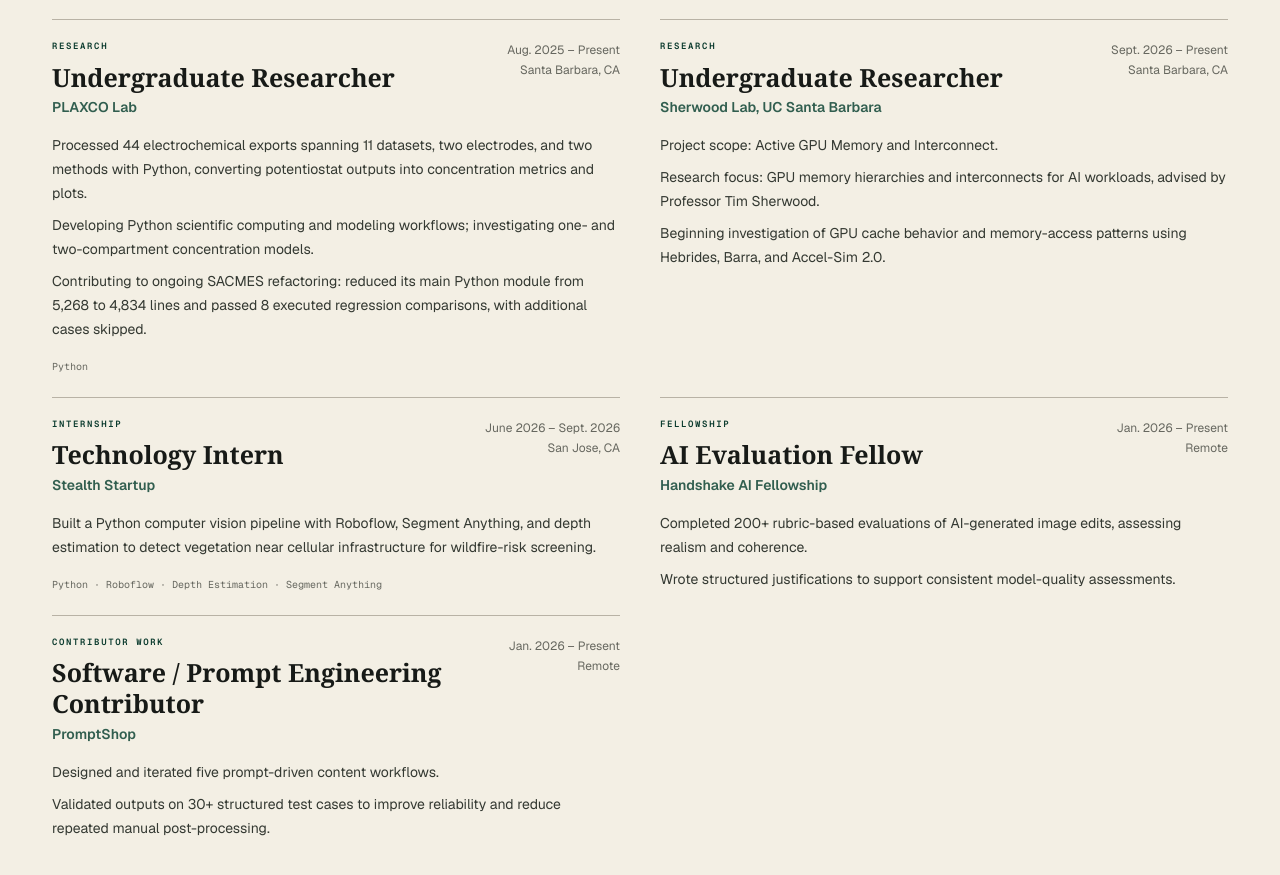
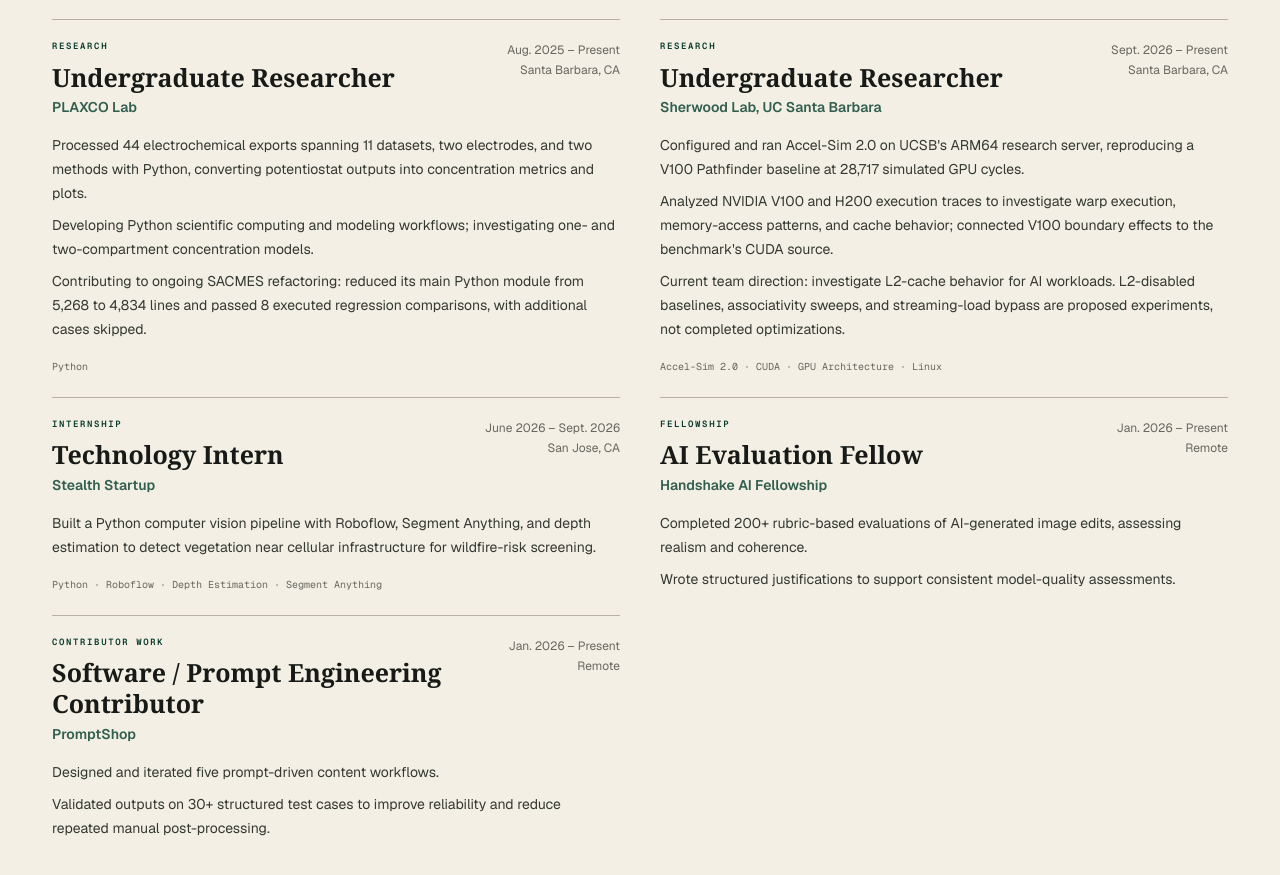
Before and after one commit to AkshajKashyap/akshaj-portfolio, a Next.js app: page / in a window 1280 px wide. Shown: the part 3280-4155 px from the top of the page. Built offline with nearby package versions, Linux system fonts and the light colour scheme.

Commit message:
Update Sherwood research evidence and current GPU L2-cache focus

```diff
--- a/src/data/experience.ts
+++ b/src/data/experience.ts
@@ -29,10 +29,11 @@ export const experience: Experience[] = [
     dates: "Sept. 2026 – Present",
     location: "Santa Barbara, CA",
     details: [
-      "Project scope: Active GPU Memory and Interconnect.",
-      "Research focus: GPU memory hierarchies and interconnects for AI workloads, advised by Professor Tim Sherwood.",
-      "Beginning investigation of GPU cache behavior and memory-access patterns using Hebrides, Barra, and Accel-Sim 2.0.",
+      "Configured and ran Accel-Sim 2.0 on UCSB's ARM64 research server, reproducing a V100 Pathfinder baseline at 28,717 simulated GPU cycles.",
+      "Analyzed NVIDIA V100 and H200 execution traces to investigate warp execution, memory-access patterns, and cache behavior; connected V100 boundary effects to the benchmark's CUDA source.",
+      "Current team direction: investigate L2-cache behavior for AI workloads. L2-disabled baselines, associativity sweeps, and streaming-load bypass are proposed experiments, not completed optimizations.",
     ],
+    technologies: ["Accel-Sim 2.0", "CUDA", "GPU Architecture", "Linux"],
   },
   {
     organization: "Stealth Startup",
```
